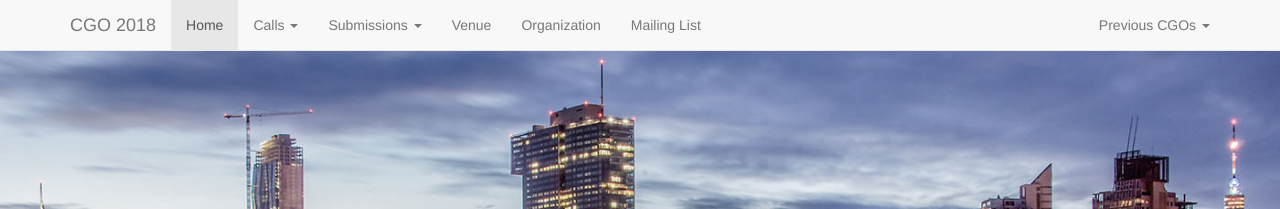
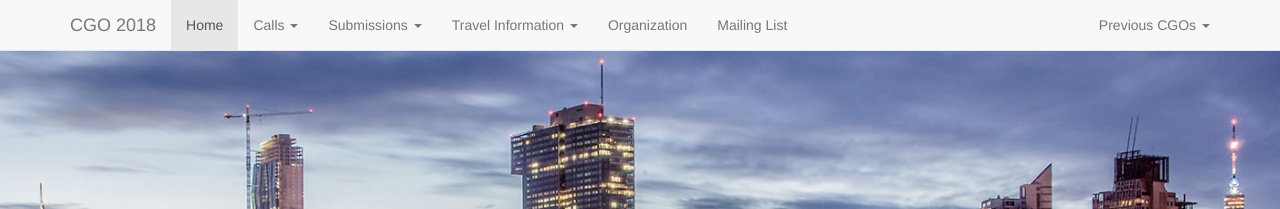
Before and after one commit to ChrisCummins/cgo2018, a Jekyll site: the page built from index.html, in a window 1280 px wide. Shown: the top 209 px of the page. Built offline with Jekyll 4.4.1, drawn with Linux system fonts in a browser that asks for light colours; nearby versions of some CDN libraries; comment, search, counter and statistics services are not loaded.

Commit message:
Add travel grants info

```diff
--- a/_layouts/default.html
+++ b/_layouts/default.html
@@ -60,7 +60,16 @@
                 <li><a href="http://ctuning.org/ae/cgo2018.html">Artifact Evaluation site</a></li>
               </ul>
             </li>
-            <li {% if page.url == "/venue/" %}class="active"{% endif %}><a href="{{ '/venue/' | relative_url }}">Venue</a></li>
+            <li class="dropdown">
+              <a aria-expanded="false" aria-haspopup="true" class="dropdown-toggle" data-toggle="dropdown" href="#" id="travel-dropdown" role="button">
+                Travel Information
+                <b class="caret"></b>
+              </a>
+              <ul aria-labelledby="travel-dropdown" class="dropdown-menu">
+                <li {% if page.url == "/venue/" %}class="active"{% endif %}><a href="{{ '/venue/' | relative_url }}">Venue</a></li>
+                <li {% if page.url == "/travel-grants/" %}class="active"{% endif %}><a href="{{ '/travel-grants/' | relative_url }}">Travel grants</a></li>
+              </ul>
+            </li>
             <li {% if page.url == "/organization/" %}class="active"{% endif %}><a href="{{ '/organization/' | relative_url }}">Organization</a></li>
             <li {% if page.url == "/subscribe/" %}class="active"{% endif %}><a href="{{ '/subscribe/' | relative_url }}">Mailing List</a></li>
           </ul> <!-- /.navbar-nav -->
```
Also changed, not shown: travel-grants.md (added, +16 -0 lines).
